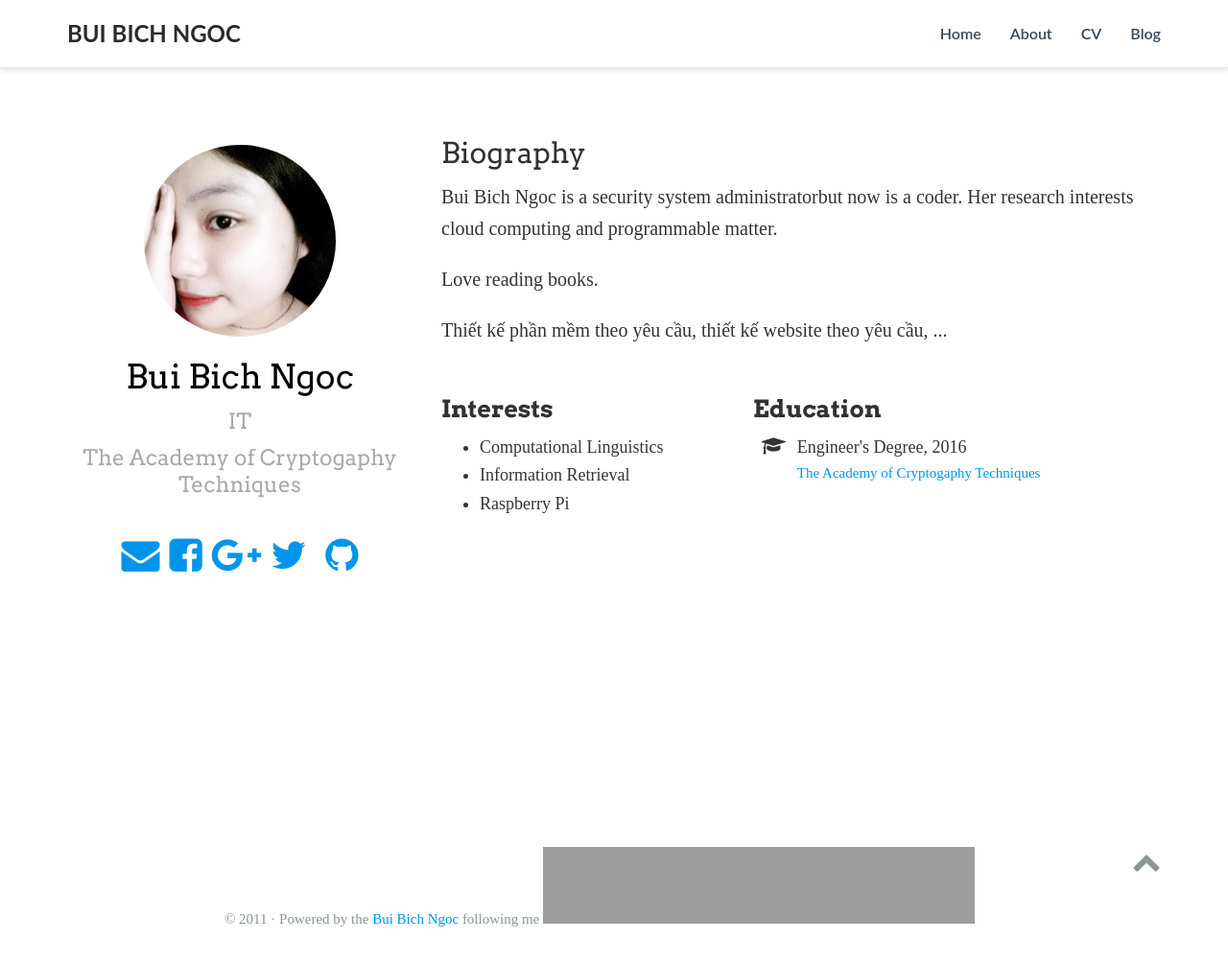
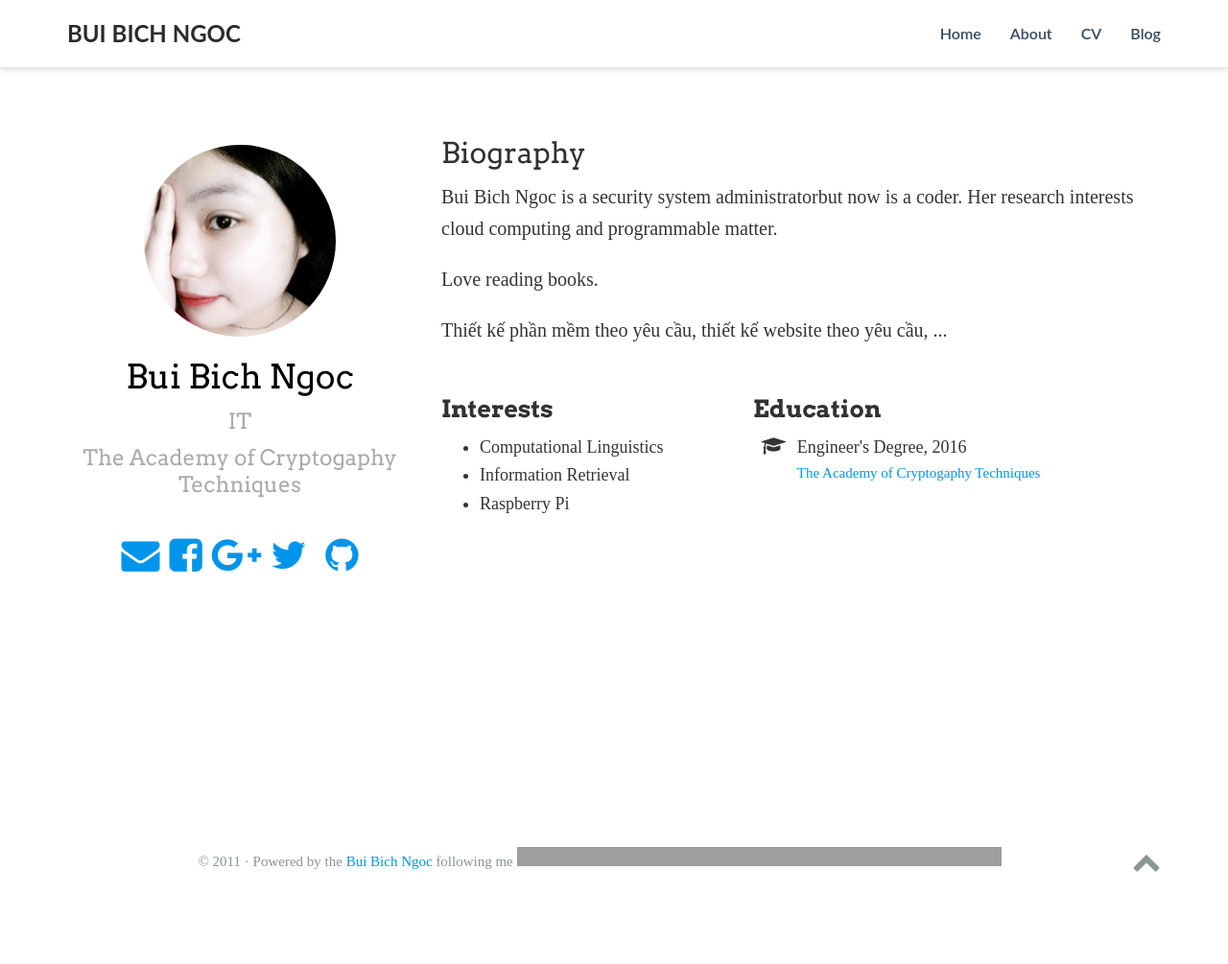
Before and after one commit to buibichngoc/buibichngoc.github.io, a Jekyll site: the page built from index.html, in a window 1280 px wide and 1031 px high. Shown: the top 1005 px of the window at 96% size. Built offline with Jekyll 4.4.1, drawn with Linux system fonts in a browser that asks for light colours; nearby versions of some CDN libraries; a style sheet for code colours, icons or effects is not loaded; grey boxes are pictures that could not be loaded.

Commit message:
footer
footer

```diff
--- a/_layouts/default.html
+++ b/_layouts/default.html
@@ -164,7 +164,11 @@
 <footer class="site-footer">
     <div class="container">
         <p class="powered-by"> © 2011 · Powered by the
-            <a href="https://www.facebook.com/buibichngocit" target="_blank">Bui Bich Ngoc</a> following me <iframe src="https://www.facebook.com/plugins/follow?href=https%3A%2F%2Fwww.facebook.com%2Fbuibichngocit&amp;layout=standard&amp;show_faces=true&amp;colorscheme=light&amp;width=450&amp;height=80" scrolling="no" frameborder="0" style="border:none; overflow:hidden; width:450px; height:80px;" allowTransparency="true"></iframe>
+            <a href="https://www.facebook.com/buibichngocit" target="_blank">Bui Bich Ngoc</a> following me
+                <iframe src="https://www.facebook.com/plugins/follow?href=https%3A%2F%2Fwww.facebook.com%2Fbuibichngocit&amp;layout=standard&amp;show_faces=true&amp;colorscheme=light&amp;width=450&amp;height=80"
+                    scrolling="no" frameborder="0" style="border:none; overflow:hidden; width:505px; height:20px;"
+                    allowTransparency="true">
+                </iframe>
             <span class="pull-right" aria-hidden="true">
                 <a href="#" id="back_to_top">
                     <span class="button_icon"><i class="fa fa-chevron-up fa-2x"></i></span></a>
```
